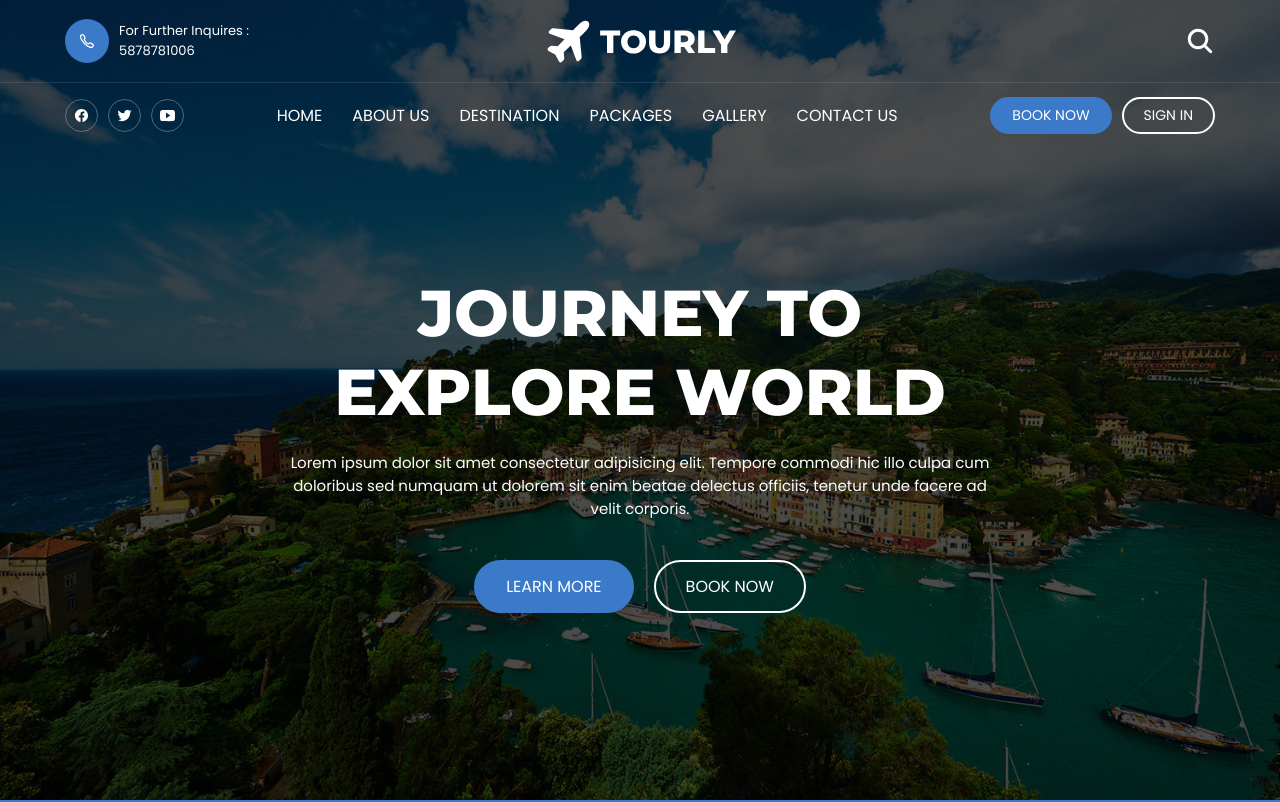
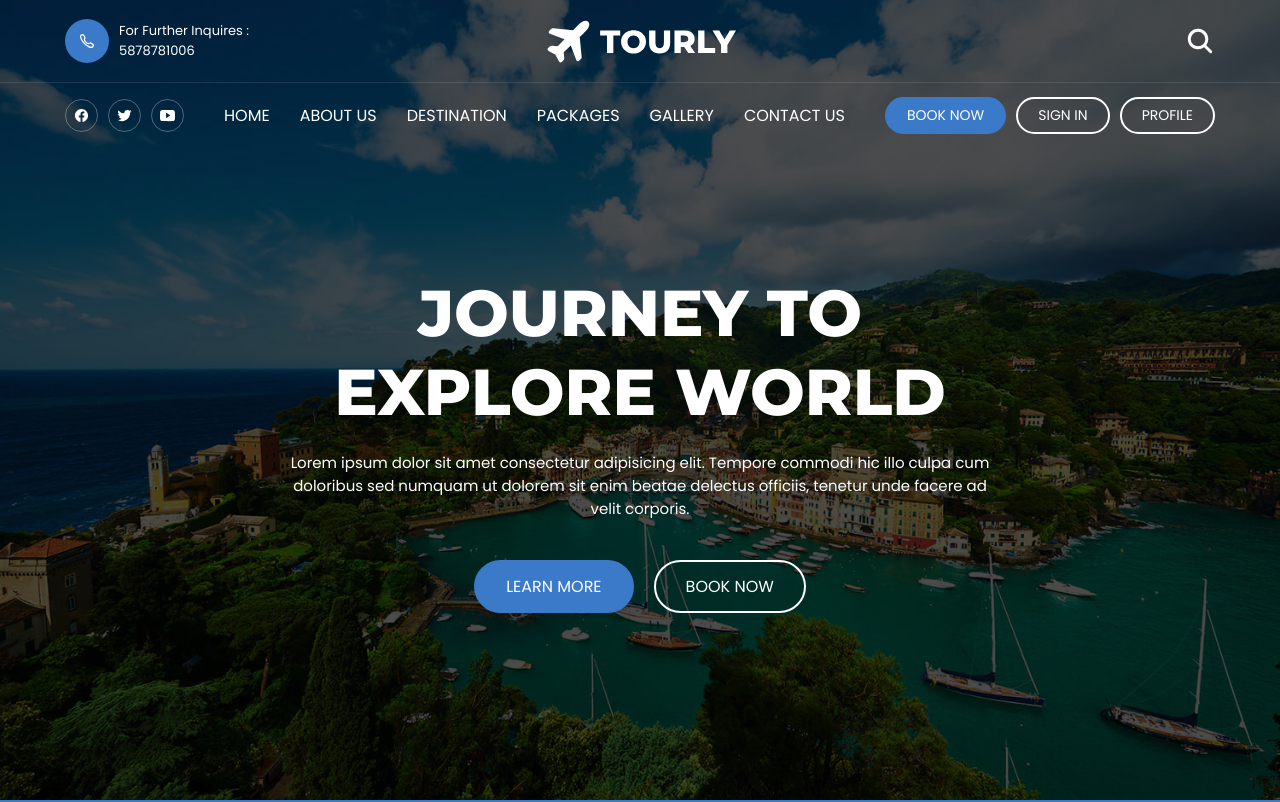
Before and after one commit to lakshitaasethii/travel_planner, a plain HTML site: page index.html in a window 1280 px wide. Shown: the top 802 px of the page. Drawn offline with nearby package versions, Linux system fonts and the light colour scheme.

Commit message:
Update index.html

```diff
--- a/index.html
+++ b/index.html
@@ -132,8 +132,9 @@
           </nav>
 
           <div class="header-buttons">
-            <button class="btn btn-primary">Book Now</button>
+            <a href="booking.html" class="btn btn-primary">Book Now</a>
             <a href="signin.html" class="btn btn-secondary">Sign In</a>
+            <a href="profile.html" class="btn btn-secondary">Profile</a>
           </div>
         </div>
       </div>
```
